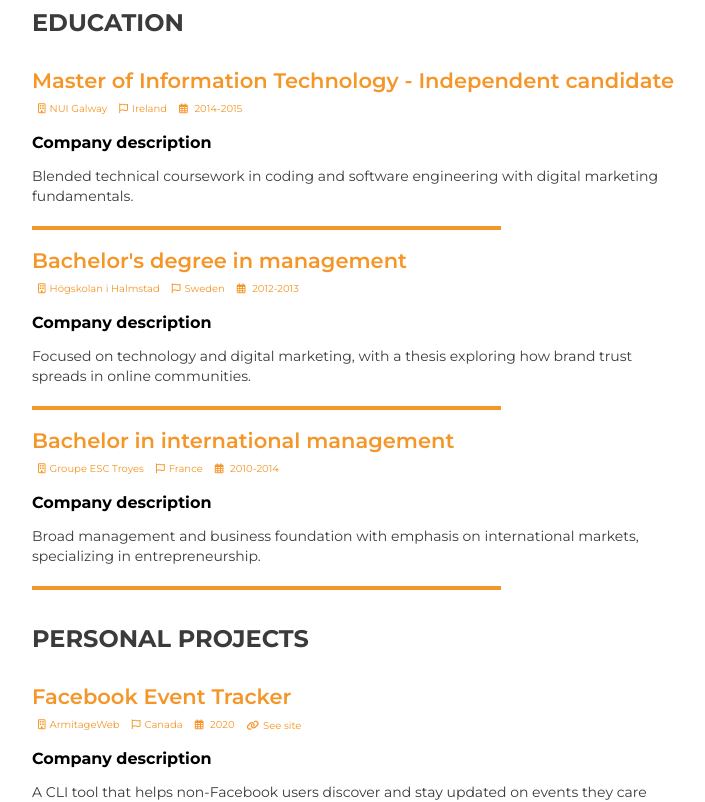
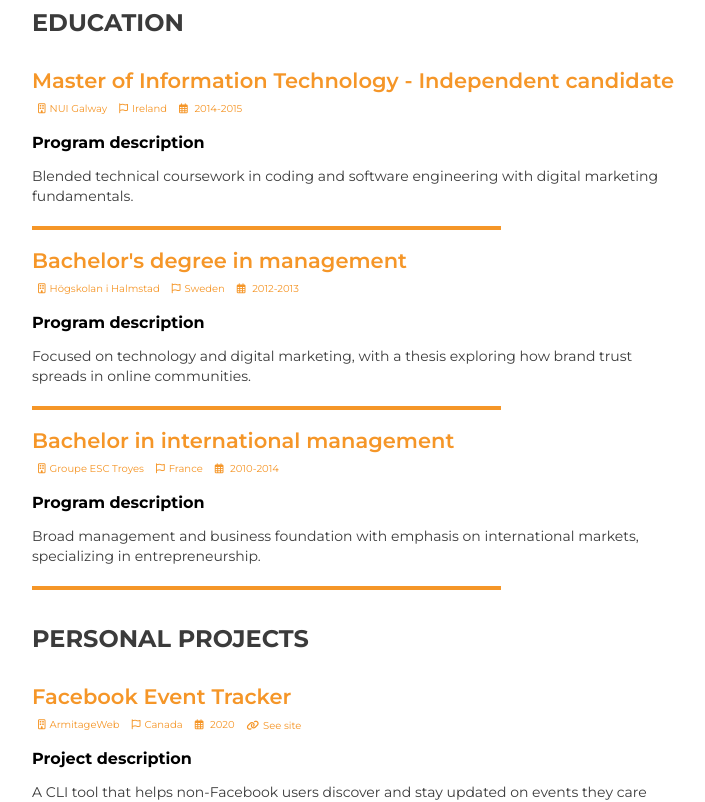
Before and after one commit to Armitage35/portfolio, a Vue app: page /#/technicalFile in a window 1280 px wide. Shown: the part 6320-7122 px from the top of the page, without its empty margins (18-723 px from the left). Built offline with nearby package versions, Linux system fonts and the light colour scheme.

Commit message:
fix: update footer contact link to use mailto format and enhance TechnicalFileEntry descriptions based on title

```diff
--- a/src/Views/TechnicalFile/TechnicalFileEntry/TechnicalFileEntry.vue
+++ b/src/Views/TechnicalFile/TechnicalFileEntry/TechnicalFileEntry.vue
@@ -11,7 +11,7 @@
 		</div>
 		<div class="technicalFileEntry__content">
 			<div class="technicalFileEntry__content--display" v-if="content.description">
-				<h4>Company description</h4>
+				<h4>{{ title === 'project' ? 'Project description' : title === 'education' ? 'Program description' : 'Company description' }}</h4>
 				<p v-for="(description, index) in content.description" :key="index">{{ description }}</p>
 			</div>
 			<div class="technicalFileEntry__content--display" v-if="content.context">
--- a/src/i18n.json
+++ b/src/i18n.json
@@ -406,7 +406,7 @@
             "footer": {
                 "brag": "Need help for your next project?",
                 "email": {
-                    "contact": "adrien.dubois35@gmail.com",
+                    "contact": "mailto:adrien.dubois35@gmail.com",
                     "legend": "Get in touch—I'd love to chat."
                 },
                 "copyrights": "Design and code by Adrien D. Ahlqvist",
```
Also changed, not shown: 1 other file (tests, documents, lock files or other folders).
